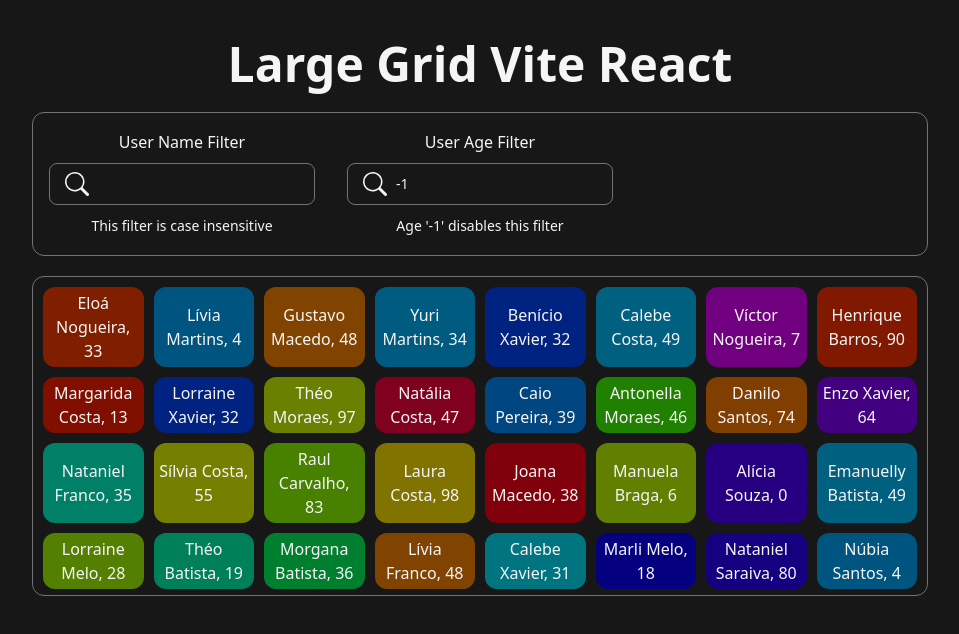
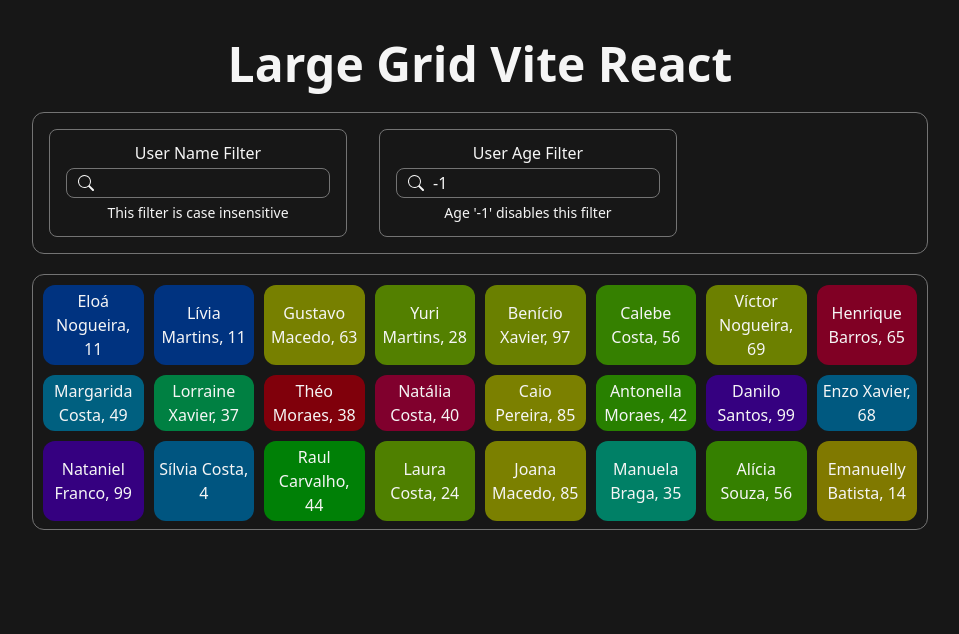
Before and after one commit to marcelo-rispoli-leal/large-grid-react, a React (Vite) app: page / in a window 1280 px wide. Shown: the top 634 px of the page, without its empty margins (160-1119 px from the left). Built offline with nearby package versions, Linux system fonts and the light colour scheme.

Commit message:
Refined styles

```diff
--- a/src/app/App.jsx
+++ b/src/app/App.jsx
@@ -40,7 +40,7 @@ function App() {
   };
 
   return (
-    <div className="dark h-screen w-full bg-neutral-100 font-sans text-neutral-900 dark:bg-neutral-900 dark:text-neutral-100">
+    <div className="dark max-h-full min-h-screen w-full bg-neutral-100 font-sans text-neutral-900 dark:bg-neutral-900 dark:text-neutral-100">
       <div className="mx-auto max-w-9/10 sm:max-w-8/10 lg:max-w-75/100 xl:max-w-7/10 2xl:max-w-2/3">
         <h1 className="leading-1.1 pt-10 pb-6 text-center text-5xl font-bold">
           Large Grid Vite React
@@ -63,7 +63,7 @@ function App() {
             onChange={handleChange}
           />
         </div>
-        <div className="scrollbar-thin scrollbar-thumb-rounded-full scrollbar-thumb-neutral-200 scrollbar-track-neutral-600 mb-5 max-h-80 min-h-60 overflow-x-hidden overflow-y-scroll rounded-xl border border-solid border-neutral-500 object-cover p-2.5 text-center">
+        <div className="scrollbar-thin scrollbar-thumb-rounded-full scrollbar-thumb-neutral-200 scrollbar-track-neutral-600 mb-5 max-h-64 min-h-32 overflow-x-hidden overflow-y-scroll rounded-xl border border-solid border-neutral-500 object-cover p-2.5 text-center">
           <Users />
         </div>
       </div>
--- a/src/components/Filters.jsx
+++ b/src/components/Filters.jsx
@@ -8,22 +8,25 @@ export default function Filter({ id, type, label, help, value, onChange }) {
 
   //return component
   return (
-    <div className="inline-flex w-1/3 grid-rows-1 justify-stretch px-4 py-2">
+    <div className="m-4 inline-flex w-1/3 grid-rows-1 justify-stretch rounded-lg border border-neutral-500 px-4 py-2">
       <form className="w-full">
         <div className="grid grid-cols-1 grid-rows-3 items-center">
           <input
             id={id}
-            className="peer order-3 col-start-1 row-2 block w-full appearance-none rounded-lg border border-neutral-500 bg-transparent py-2.5 pr-3 pl-12 text-sm text-neutral-900 focus:border-cyan-700 focus:ring-1 focus:ring-cyan-700 focus:outline-none dark:text-neutral-100"
+            className="peer text-md line order-3 col-start-1 row-2 block w-full appearance-none rounded-lg border border-neutral-500 py-0 pr-0 pl-9 leading-7 font-medium text-neutral-900 focus:border-cyan-700 focus:ring-1 focus:ring-cyan-700 focus:outline-none dark:text-neutral-100"
             type={type}
             value={value}
             min={type === "number" ? "-1" : undefined}
             max={type === "number" ? "99" : undefined}
             onChange={handleChange}
           />
-          <label className="order 1 col-start-1 row-1 text-neutral-900 peer-focus:text-cyan-600 dark:text-neutral-100">
+          <label
+            htmlFor={id}
+            className="order 1 col-start-1 row-1 text-neutral-900 peer-focus:text-cyan-600 dark:text-neutral-100"
+          >
             {label}
           </label>
-          <BsSearch className="order-2 col-start-1 row-2 ml-4 text-2xl text-neutral-900 peer-focus:text-cyan-600 dark:text-neutral-100" />
+          <BsSearch className="text-md order-2 col-start-1 row-2 ml-3 text-neutral-900 peer-focus:text-cyan-600 dark:text-neutral-100" />
           <span className="order-4 col-start-1 row-3 text-sm leading-none text-neutral-900 peer-focus:text-cyan-600 dark:text-neutral-100">
             {help}
           </span>
@@ -32,3 +35,5 @@ export default function Filter({ id, type, label, help, value, onChange }) {
     </div>
   );
 }
+
+//className="peer order-3 col-start-1 row-2 block w-full appearance-none rounded-lg border border-neutral-500 bg-transparent py-2.5 pr-3 pl-12 text-sm text-neutral-900 focus:border-cyan-700 focus:ring-1 focus:ring-cyan-700 focus:outline-none dark:text-neutral-100"
--- a/src/components/Users.jsx
+++ b/src/components/Users.jsx
@@ -1,3 +1,4 @@
+import { useState, useEffect } from "react";
 import Colors from "../helpers/Colors";
 import Names from "../helpers/Names";
 
@@ -20,14 +21,40 @@ const getUsers = () => {
   return users;
 };
 
-export default function Users() {
-  const users = getUsers();
+export default function Users({ info }) {
+  const [firstInfo, setFirstInfo] = useState(true);
+  const [allUsers, setAllUsers] = useState([]);
+  const [restUsers, setRestUsers] = useState([]);
+
+  useEffect(() => {
+    if (firstInfo) {
+      // componentDidMount logic - runs only on initial render
+      console.log("Component did mount");
+      const users = getUsers();
+      setFirstInfo(false);
+      setAllUsers(users);
+      setRestUsers(users);
+    } else {
+      // componentDidUpdate logic - runs on subsequent renders
+      console.log("Component did update");
+    }
+    // This will run both on mount and update
+    console.log("This runs on every render");
+
+    // Cleanup function (optional, for componentWillUnmount-like behavior)
+    return () => {
+      console.log(
+        "Component will unmount or before re-render (if dependencies change)",
+      );
+    };
+  }, [info]);
+
   return (
     <div
       id="users-container"
       className="max-3xs:3xs:grid-cols-1 3xs:max-2xs:grid-cols-2 2xs:max-xs:grid-cols-3 xs:max-sm:grid-cols-4 grid grid-cols-1 gap-2.5 sm:max-md:grid-cols-5 md:max-lg:grid-cols-6 lg:max-xl:grid-cols-7 xl:max-2xl:grid-cols-8 2xl:grid-cols-10"
     >
-      {users.map(({ index, name, age, backgroundColor, lower }) => (
+      {restUsers.map(({ index, name, age, backgroundColor, lower }) => (
         <div
           key={index}
           id={`user-${index}`}
```
